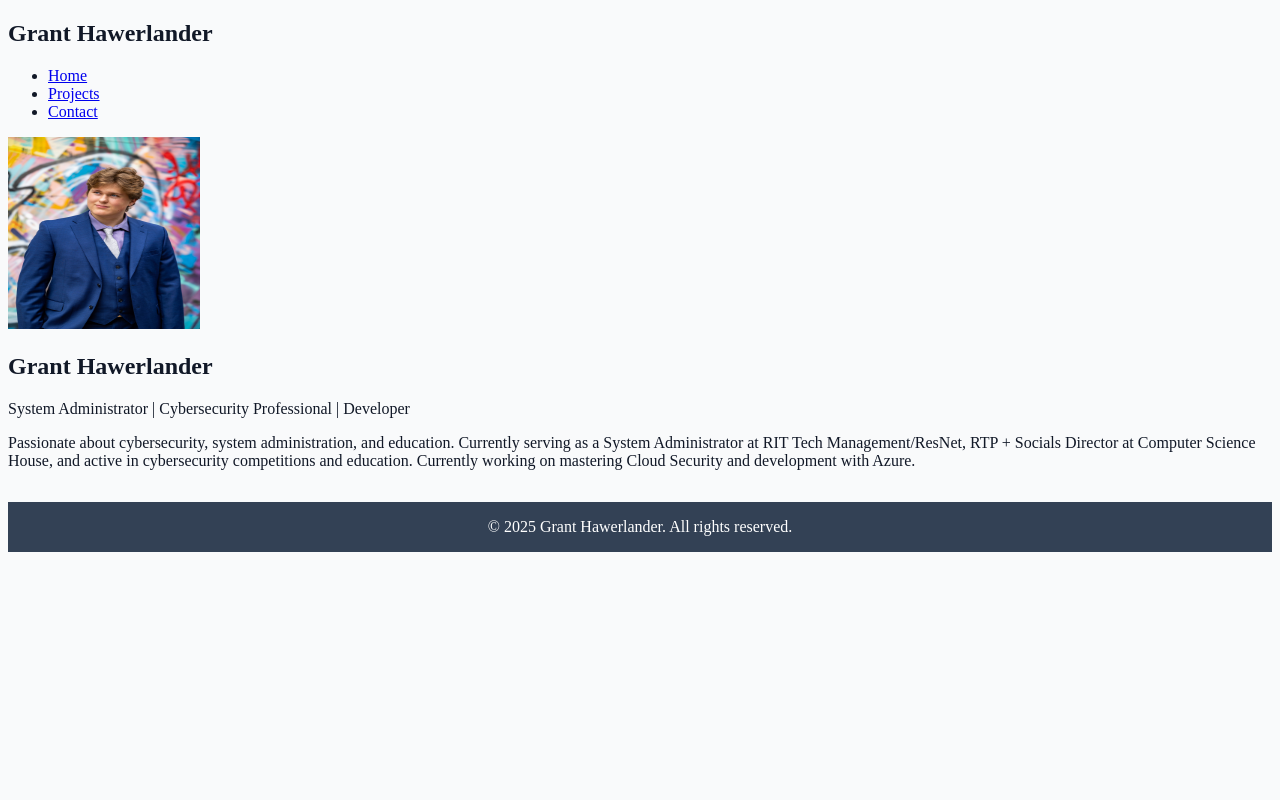
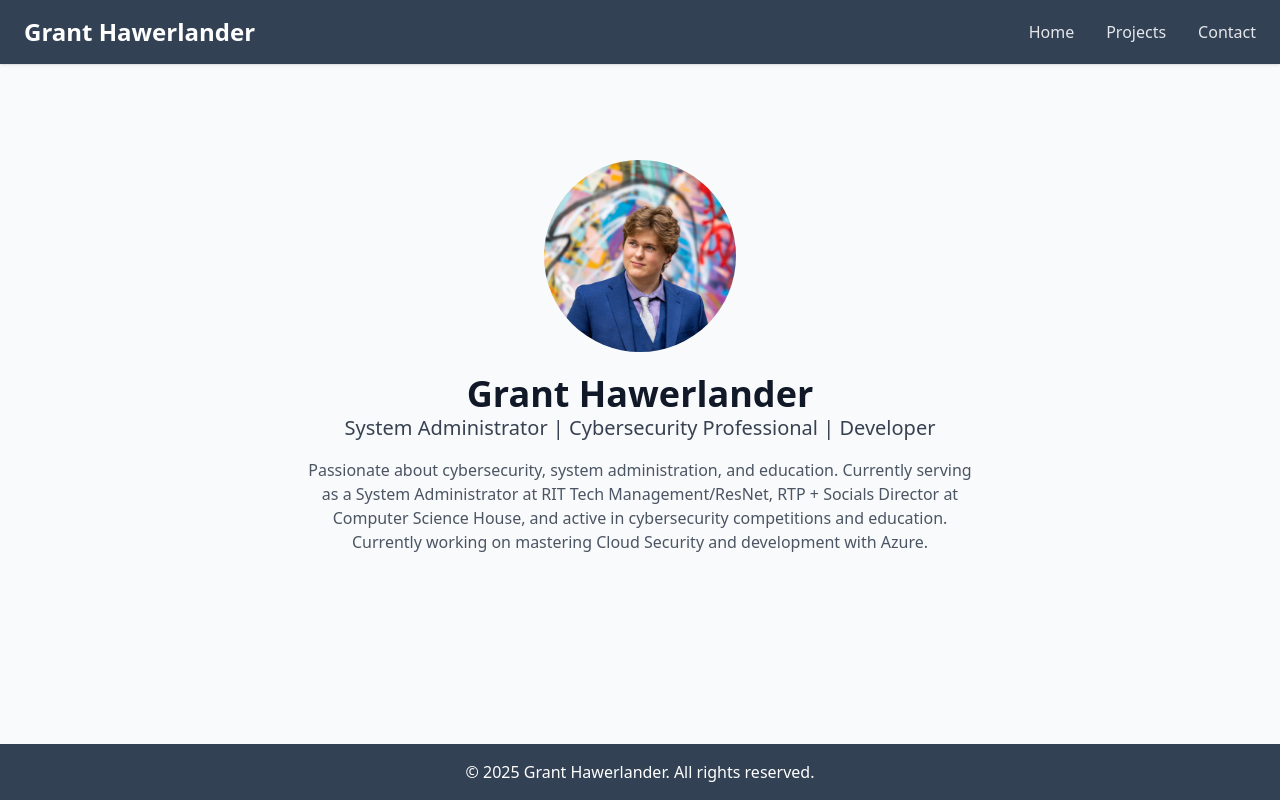
Before and after one commit to GrantHaw/pubsite, a Next.js app: page / in a window 1280 px wide. Built offline with nearby package versions, Linux system fonts and the light colour scheme; no server answers.

Commit message:
please please pleasse please

```diff
--- a/app/globals.css
+++ b/app/globals.css
@@ -1,6 +1,6 @@
-@tailwindcss base;
-@tailwindcss components;
-@tailwindcss utilities;
+@tailwind base;
+@tailwind components;
+@tailwind utilities;
 
 /* Custom styles */
 body {
```
